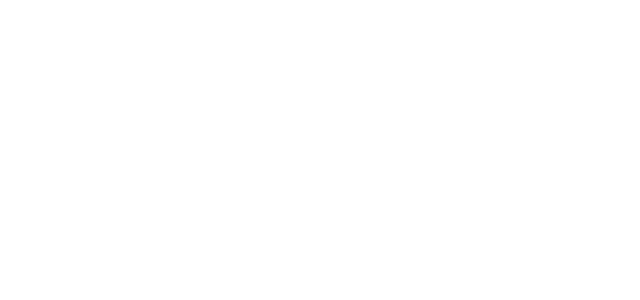
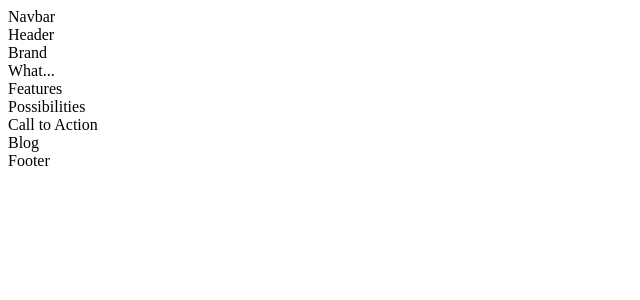
Before and after one commit to blondfro/react-responsive-ui, a React (Create React App) app: page / in a window 1280 px wide. Shown: the top 300 px of the page, without its empty margins (0-640 px from the left). Built offline with nearby package versions, Linux system fonts and the light colour scheme.

Commit message:
imported in the basic layout to the App.js file

```diff
--- a/src/App.js
+++ b/src/App.js
@@ -1,9 +1,21 @@
 import React from 'react';
+import { Header, Footer, Features, Blog, Possibility, WhatGPT3 } from "./containers";
+import { Navbar, Brand, CTA } from "./components";
 
 function App() {
     return (
-        <div>
-
+        <div className="App">
+            <div className="gradient__bg">
+                <Navbar />
+                <Header />
+            </div>
+            <Brand />
+            <WhatGPT3 />
+            <Features />
+            <Possibility />
+            <CTA />
+            <Blog />
+            <Footer />
         </div>
     )
 }
```
